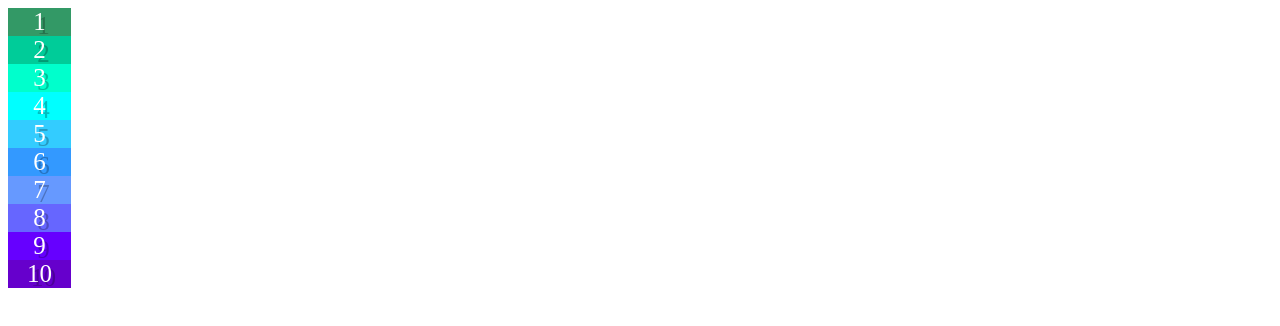
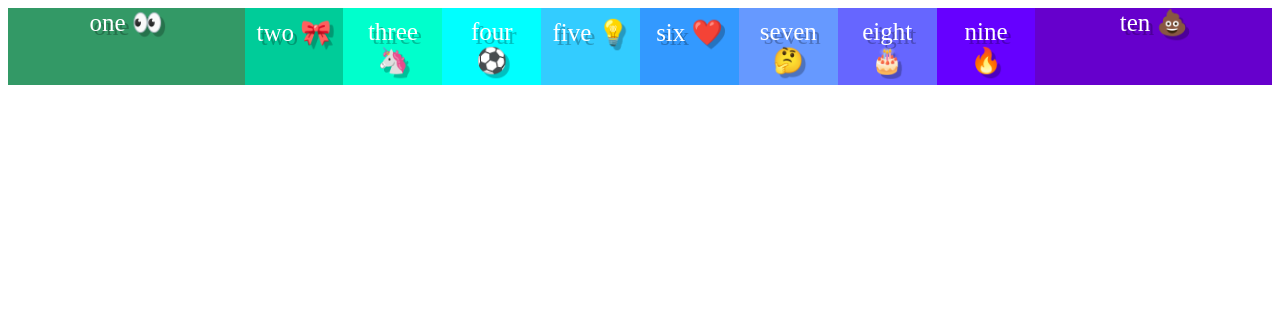
Before and after one commit to karenfreemansmith/flexbox-practice, a plain HTML site: page html/09.html in a window 1280 px wide. Drawn offline with Linux system fonts and the light colour scheme.

Commit message:
day 10, flex size

```diff
--- a/css/style09.css
+++ b/css/style09.css
@@ -23,5 +23,14 @@ div {
 .box10 { background: rgb(102, 0, 204); }
 
 .box {
-  width: 5%;
+  flex:1;
+  padding: 10px;
 }
+
+.bigbox {
+  flex: 3;
+}
+
+.container {
+  display: flex;
+}
--- a/html/09.html
+++ b/html/09.html
@@ -2,21 +2,21 @@
 <html lang="en">
   <head>
     <meta charset="utf-8">
-    <title>FlexBox Day 9: Alignment/Centering with align-self</title>
+    <title>FlexBox Day 10: Flex Size</title>
     <link rel="stylesheet" href="../css/style09.css">
   </head>
   <body>
     <div class="container">
-      <div class="box box1">1</div>
-      <div class="box box2">2</div>
-      <div class="box box3">3</div>
-      <div class="box box4">4</div>
-      <div class="box box5">5</div>
-      <div class="box box6">6</div>
-      <div class="box box7">7</div>
-      <div class="box box8">8</div>
-      <div class="box box9">9</div>
-      <div class="box box10">10</div>
+      <div class="bigbox box1">one 👀</div>
+      <div class="box box2">two 🎀</div>
+      <div class="box box3">three 🦄</div>
+      <div class="box box4">four ⚽</div>
+      <div class="box box5">five 💡</div>
+      <div class="box box6">six ❤️</div>
+      <div class="box box7">seven 🤔</div>
+      <div class="box box8">eight 🎂</div>
+      <div class="box box9">nine 🔥</div>
+      <div class="bigbox box10">ten 💩</div>
     </div>
   </body>
 </html>
```
